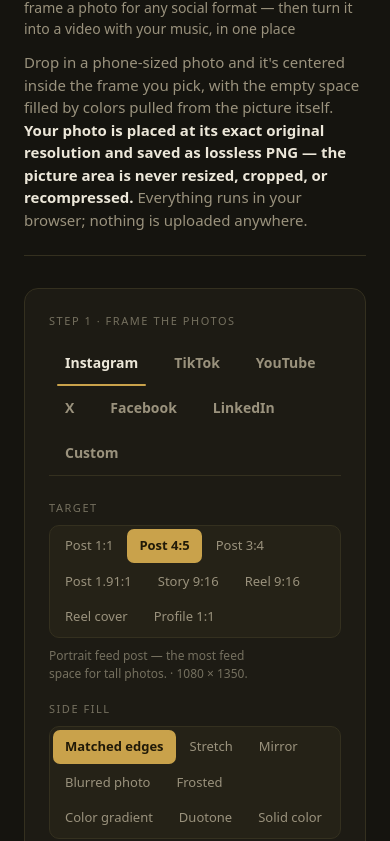
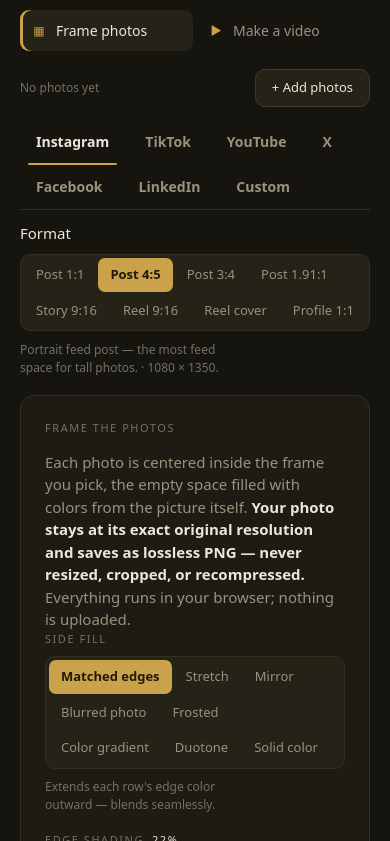
Before and after one commit to ali-dev178/frame, a website built with Vite: page index.html in a window 390 px wide. Shown: the part 86-927 px from the top of the page. Built offline with nearby package versions, Linux system fonts and the light colour scheme.

Commit message:
Enterprise app shell: left sidebar with Frame / Video workspaces
Replace the single stacked page with a proper app shell — a sticky left sidebar
(brand, nav, photo tally, "Add photos") and a focused workspace on the right —
over one shared photo library.

- Sidebar nav switches "Frame photos" ⇄ "Make a video" (src/ui/mode.ts). The
  Video workspace has NO framing controls — framing is applied automatically — so
  a video-only user is never dragged through per-photo framing. The shared format
  picker sits in a workspace top bar; the photo grid + drop-zone stay usable in
  both, so images flow between the two and can be added from either.
- The video editor is placed directly above the shared grid in the Video
  workspace. A restored session that has a video opens the Video workspace.
- Removed the earlier opt-in "Make a video" button; the sidebar owns navigation.
  Fixed the restore banner to attach to the shell (the old .wrap is gone).
- Responsive: the sidebar collapses to a top row on narrow screens.

92 tests green; typecheck clean (web + electron). This is an experiment on top of
fda6a1f — revert this commit to return to the opt-in layout.

```diff
--- a/index.html
+++ b/index.html
@@ -10,21 +10,27 @@
 <meta name="theme-color" content="#15140f">
 </head>
 <body>
-<div class="wrap">
-  <header>
+<div class="shell">
+  <aside class="sidebar">
     <div class="brand">
       <span class="mark">Frame<span class="dot">.</span></span>
-      <span class="tag">frame a photo for any social format — then turn it into a video with your music, in one place</span>
+      <span class="stag">photos &amp; video · in your browser</span>
     </div>
-    <p class="lede">Drop in a phone-sized photo and it's centered inside the frame you pick, with the empty space filled by colors pulled from the picture itself. <b>Your photo is placed at its exact original resolution and saved as lossless PNG — the picture area is never resized, cropped, or recompressed.</b> Everything runs in your browser; nothing is uploaded anywhere.</p>
-  </header>
+    <nav class="nav" aria-label="Workspace">
+      <button type="button" class="navitem on" id="navFrame" aria-current="page"><span class="navico">▦</span> Frame photos</button>
+      <button type="button" class="navitem" id="navVideo"><span class="navico">►</span> Make a video</button>
+    </nav>
+    <div class="navfoot">
+      <div class="phototally" id="phototally">No photos yet</div>
+      <button type="button" class="btn side-add" id="sideAdd">+ Add photos</button>
+    </div>
+  </aside>
 
-  <div class="panel">
-    <p class="ptitle">Step 1 · Frame the photos</p>
-    <div class="tabs" id="tabs" role="tablist" aria-label="Target format"></div>
-    <div class="rows">
-      <div class="field" id="targetField">
-        <span class="lbl">Target</span>
+  <main class="workspace">
+    <div class="topbar" id="topbar">
+      <div class="tabs" id="tabs" role="tablist" aria-label="Target format"></div>
+      <div class="fmtrow">
+        <span class="lbl">Format</span>
         <div class="seg" id="segTarget" role="group" aria-label="Target size"></div>
         <div class="fixedfmt" id="targetChip" style="display:none"></div>
         <div class="solidrow" id="customSize" style="display:none">
@@ -34,7 +40,12 @@
         </div>
         <span class="sub" id="targetHint"></span>
       </div>
+    </div>
 
+    <div class="panel" id="framePanel">
+      <p class="ptitle">Frame the photos</p>
+      <p class="lede">Each photo is centered inside the frame you pick, the empty space filled with colors from the picture itself. <b>Your photo stays at its exact original resolution and saves as lossless PNG — never resized, cropped, or recompressed.</b> Everything runs in your browser; nothing is uploaded.</p>
+      <div class="rows">
       <div class="field">
         <span class="lbl">Side fill</span>
         <div class="seg" id="segMode" role="group" aria-label="Side fill style"></div>
@@ -96,7 +107,6 @@
   <div class="bar" id="bar" hidden>
     <span class="count" id="count"></span>
     <div class="actions">
-      <button class="btn accent" id="toggleVideo">Make a video</button>
       <button class="btn primary" id="dlAll">Download all images</button>
       <button class="btn ghost" id="clear">Clear</button>
     </div>
@@ -106,7 +116,7 @@
   <div class="empty" id="empty">No photos yet — add some above to see them framed.</div>
 
   <div class="panel" id="videoPanel" style="display:none">
-    <p class="ptitle">Make a video <span class="fmt" id="fmtLine"></span> <button class="btn ghost vhide" id="hideVideo" type="button">Hide</button></p>
+    <p class="ptitle">Make a video <span class="fmt" id="fmtLine"></span></p>
 
     <div class="stitle">Clips <span class="sub2" id="seqInfo"></span>
       <span class="tlbtns">
@@ -245,12 +255,13 @@
       </div>
     </div>
   </div>
+  </main>
+</div>
 
   <footer>
     <b>How the quality is preserved:</b> the original image is drawn into the canvas at a 1:1 pixel scale (no interpolation) and saved as PNG, which is lossless. For a standard photo without transparency, the picture area comes out pixel-identical to the file you put in. If a photo already matches the selected shape, the tool detects it, adds nothing, and downloading hands you the original file byte-for-byte — same format, same metadata, completely untouched. Platforms still apply their own compression when you upload — that part is outside any tool's control, but the file you hand them here is untouched.
     <br><br><b>About the video export:</b> where the browser supports it (recent Chrome and Edge), export merges your frames and music directly into the MP4 with WebCodecs — no real-time recording, so a 60-second video takes only a few seconds. The MP4 muxing library ships inside the app, so export works fully offline. On browsers without WebCodecs the tool honestly falls back to real-time recording and says so. A single Still clip is copied 1:1 with zero resampling (odd dimensions get one duplicated edge row/column, never a removed one); captions and color looks draw over the frame by definition, and frames inside a transition window are blends of two clips — so choose Cut, Look: None, and no caption when strict frame-copies matter. Mixing clips of different sizes in one video scales the smaller ones up to the largest — for absolute crispness, use same-size clips. Video is a compressed format by nature, so it can't be bit-for-bit lossless like the PNG, but at Ultra (40 Mbps H.264, up to 320 kbps AAC — capped at what your system's encoder supports) a still image is far beyond any visible difference; your music is re-encoded to AAC, transparent at these bitrates.
   </footer>
-</div>
 <script type="module" src="/src/main.ts"></script>
 </body>
 </html>
--- a/src/main.ts
+++ b/src/main.ts
@@ -5,6 +5,7 @@ import { initStudio } from "./ui/studio";
 import { initTimeline } from "./ui/timeline";
 import { initSoundtrack } from "./ui/soundtrack";
 import { initShortcuts } from "./ui/shortcuts";
+import { initMode } from "./ui/mode";
 import { initPresets } from "./ui/presets";
 import { maybeOfferRestore } from "./ui/restore";
 
@@ -15,6 +16,7 @@ initStudio();
 initTimeline();
 initSoundtrack();
 initShortcuts();
+initMode();
 syncBars();
 
 // async boot tail: presets load, then session restore (restores settings
--- a/src/styles.css
+++ b/src/styles.css
@@ -34,6 +34,32 @@ header{border-bottom:1px solid var(--line);padding-bottom:20px;margin-bottom:24p
 .tag{color:var(--muted);font-size:14px}
 .lede{color:var(--muted);margin:12px 0 0;max-width:66ch}
 .lede b{color:var(--ink);font-weight:600}
+
+/* ---- app shell: sidebar nav + workspace ---- */
+.shell{max-width:1240px;margin:0 auto;padding:24px 20px;display:flex;gap:28px;align-items:flex-start}
+.sidebar{position:sticky;top:24px;flex:0 0 208px;display:flex;flex-direction:column;gap:18px}
+.sidebar .brand{flex-direction:column;align-items:flex-start;gap:3px}
+.stag{color:var(--muted-2);font-size:12px}
+.nav{display:flex;flex-direction:column;gap:4px}
+.navitem{appearance:none;text-align:left;border:0;background:transparent;color:var(--muted);font:inherit;font-size:14px;font-weight:500;padding:10px 12px;border-radius:9px;cursor:pointer;display:flex;align-items:center;gap:10px}
+.navitem:hover{background:var(--panel-2);color:var(--ink)}
+.navitem.on{background:var(--panel-2);color:var(--ink);box-shadow:inset 3px 0 0 var(--brass)}
+.navico{color:var(--brass);font-size:12px;width:14px;text-align:center}
+.navfoot{border-top:1px solid var(--line);padding-top:14px;display:flex;flex-direction:column;gap:8px}
+.phototally{color:var(--muted-2);font-size:12px}
+.side-add{width:100%;text-align:center}
+.workspace{flex:1;min-width:0}
+.topbar{margin-bottom:18px}
+.topbar .tabs{margin-bottom:12px}
+.fmtrow{display:flex;align-items:center;flex-wrap:wrap;gap:10px 14px}
+@media (max-width:760px){
+  .shell{flex-direction:column;gap:16px;padding-top:18px}
+  .sidebar{position:static;flex-basis:auto;width:100%}
+  .nav{flex-direction:row;flex-wrap:wrap}
+  .navitem{flex:1}
+  .navfoot{border-top:0;padding-top:0;flex-direction:row;align-items:center;justify-content:space-between}
+  .side-add{width:auto}
+}
 
 /* ---- controls ---- */
 .panel{background:var(--panel);border:1px solid var(--line);border-radius:14px;padding:18px;margin-bottom:22px}
@@ -128,7 +154,7 @@ input[type=range]::-moz-range-thumb{
 .badge{display:inline-flex;align-items:center;gap:4px;font-size:11px;color:var(--good)}
 .badge svg{width:11px;height:11px}
 
-footer{margin-top:40px;padding-top:18px;border-top:1px solid var(--line);color:var(--muted-2);font-size:12px;line-height:1.7}
+footer{max-width:1240px;margin:24px auto 0;padding:18px 20px 60px;border-top:1px solid var(--line);color:var(--muted-2);font-size:12px;line-height:1.7}
 footer b{color:var(--muted)}
 .empty{color:var(--muted-2);font-size:13px;text-align:center;padding:30px 0}
 
@@ -300,7 +326,7 @@ footer{margin-top:32px;padding-top:24px}
 .num{width:86px;background:var(--panel-2);border:1px solid var(--line-2);border-radius:8px;color:var(--ink);font:inherit;font-size:13px;padding:8px 10px}
 .txt{background:var(--panel-2);border:1px solid var(--line-2);border-radius:8px;color:var(--ink);font:inherit;font-size:13px;padding:8px 10px;min-width:140px}
 .txt::placeholder{color:var(--muted-2)}
-.restoreBar{display:flex;align-items:center;gap:12px;flex-wrap:wrap;background:var(--panel);border:1px solid var(--brass-dim);border-radius:12px;padding:12px 16px;margin-bottom:24px}
+.restoreBar{display:flex;align-items:center;gap:12px;flex-wrap:wrap;background:var(--panel);border:1px solid var(--brass-dim);border-radius:12px;padding:12px 16px;max-width:1200px;margin:20px auto -8px}
 .restoreBar .rinfo{color:var(--muted);font-size:13px}
 .restoreBar .spacer{flex:1}
 #presetChips{min-height:20px}
--- a/src/ui/cards.ts
+++ b/src/ui/cards.ts
@@ -8,7 +8,7 @@ import { buildCanvas } from "../render/frame";
 import { S, app, curTarget } from "../state";
 import type { Item } from "../types";
 import { $ } from "./dom";
-import { invalidateResult, setSelected, studioOnFrameChange, toggleVideo, updateSelUI } from "./studio";
+import { invalidateResult, setSelected, studioOnFrameChange, updateSelUI } from "./studio";
 import { renderTimeline } from "./timeline";
 
 const grid = $("grid"), empty = $("empty"), bar = $("bar"), countEl = $("count");
@@ -35,7 +35,7 @@ export function initCards(): void {
 
   $("clear").onclick = function(){ if(app.vbusy) return; app.items = []; app.seq = []; grid.innerHTML=""; clearHistory(); invalidateResult(); renderTimeline(); syncBars(); clearSaved(); markDirty(); };
   $("dlAll").onclick = downloadAll;
-  $("toggleVideo").onclick = toggleVideo;
+  $("sideAdd").onclick = function(){ file.click(); }; // sidebar "Add photos"
 }
 
 function addFiles(list: FileList): void {
@@ -235,7 +235,7 @@ export function syncBars(): void {
   empty.style.display = n ? "none" : "";
   (bar as HTMLElement & { hidden: boolean }).hidden = !n;
   countEl.textContent = n + (n===1 ? " photo" : " photos") + " ready";
-  // the video editor is opt-in (studio.ts setVideoOpen) — not tied to photo count,
-  // so framing stays clean until you choose to make a video
+  $("phototally").textContent = n ? (n + (n===1 ? " photo" : " photos")) : "No photos yet";
+  // the video panel's visibility is owned by the sidebar mode (src/ui/mode.ts)
   updateSelUI();
 }
--- /dev/null
+++ b/src/ui/mode.ts
@@ -0,0 +1,35 @@
+import { $ } from "./dom";
+import { renderTimeline } from "./timeline";
+
+/**
+ * App-shell navigation: the sidebar switches between the framing workspace and
+ * the video workspace over one shared photo library. The video workspace has no
+ * framing controls — framing is applied automatically — while the photo grid and
+ * "add photos" stay usable in both.
+ */
+let mode: "frame" | "video" = "frame";
+
+export function currentMode(): "frame" | "video" {
+  return mode;
+}
+
+export function setMode(m: "frame" | "video"): void {
+  mode = m;
+  const v = m === "video";
+  $("navFrame").classList.toggle("on", !v);
+  $("navVideo").classList.toggle("on", v);
+  $("navFrame").setAttribute("aria-current", v ? "false" : "page");
+  $("navVideo").setAttribute("aria-current", v ? "page" : "false");
+  $("framePanel").style.display = v ? "none" : "";
+  $("videoPanel").style.display = v ? "" : "none";
+  if (v) renderTimeline(); // the timeline can only size itself once it's visible
+}
+
+export function initMode(): void {
+  // the video editor sits directly above the shared photo library
+  const main = document.querySelector(".workspace")!;
+  main.insertBefore($("videoPanel"), $("drop"));
+  $("navFrame").onclick = function () { setMode("frame"); };
+  $("navVideo").onclick = function () { setMode("video"); };
+  setMode("frame");
+}
```
Also changed, not shown: src/ui/restore.ts (+5 -4 lines), src/ui/studio.ts (+0 -17 lines).
